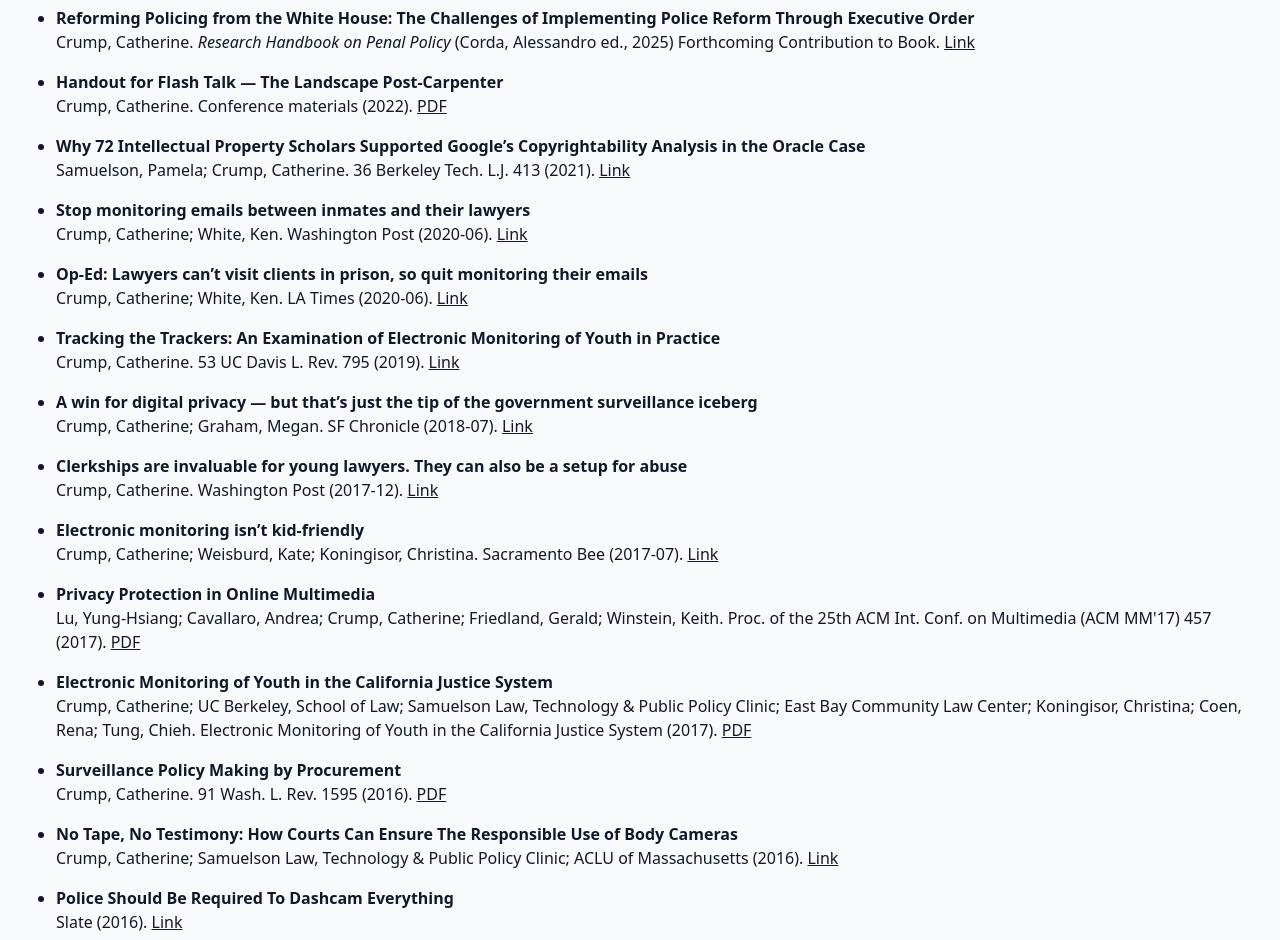
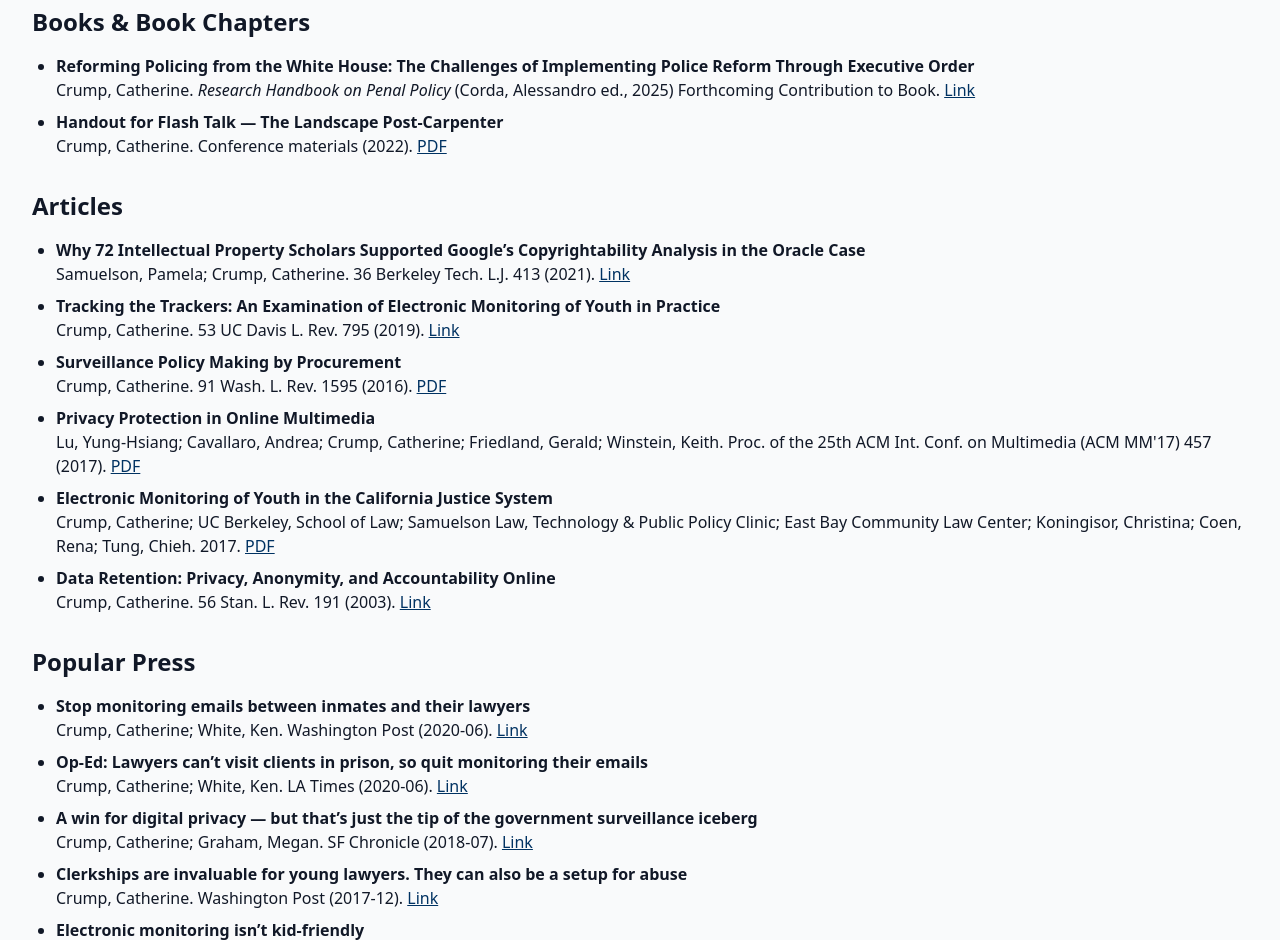
Before and after one commit to homejeopardy/ccrump, a plain HTML site: page publications.html in a window 1280 px wide. Shown: the part 146-1086 px from the top of the page. Drawn offline with nearby package versions, Linux system fonts and the light colour scheme.

Commit message:
Update publications.html

```diff
--- a/publications.html
+++ b/publications.html
@@ -4,12 +4,17 @@
   <meta charset="UTF-8">
   <meta name="viewport" content="width=device-width, initial-scale=1.0">
   <title>Publications - Catherine Crump</title>
-  <link href="https://cdn.jsdelivr.net/npm/tailwindcss@2.2.19/dist/tailwind.min.css" rel="stylesheet">
+  <script src="https://cdn.tailwindcss.com"></script>
+  <style>
+    /* Custom Berkeley blue */
+    .bg-berkeley-blue { background-color: #003262; }
+    .text-berkeley-blue { color: #003262; }
+  </style>
 </head>
 <body class="bg-gray-50 text-gray-900">
   <!-- Navbar -->
   <nav class="bg-berkeley-blue text-white p-4">
-    <div class="container mx-auto flex justify-between">
+    <div class="container mx-auto flex justify-between items-center">
       <h1 class="text-xl font-semibold">Catherine Crump</h1>
       <div>
         <a href="index.html" class="px-3 hover:underline">Home</a>
@@ -22,149 +27,138 @@
   <main class="container mx-auto p-8">
     <h2 class="text-3xl font-bold mb-6">Publications</h2>
 
-    <ul class="list-disc ml-6 space-y-4">
-
+    <!-- Books & Book Chapters -->
+    <section class="mb-8">
+      <h3 class="text-2xl font-semibold mb-4">Books & Book Chapters</h3>
+      <ul class="list-disc ml-6 space-y-2">
         <li>
           <strong>Reforming Policing from the White House: The Challenges of Implementing Police Reform Through Executive Order</strong><br>
           Crump, Catherine. <em>Research Handbook on Penal Policy</em> (Corda, Alessandro ed., 2025) Forthcoming Contribution to Book. <a href="https://lawcat.berkeley.edu/record/1314896" class="text-berkeley-blue underline">Link</a>
         </li>
-
         <li>
           <strong>Handout for Flash Talk — The Landscape Post-Carpenter</strong><br>
           Crump, Catherine. Conference materials (2022). <a href="https://lawcat.berkeley.edu/record/1241799/files/0003-36-1-Samuelson.pdf" class="text-berkeley-blue underline">PDF</a>
         </li>
+      </ul>
+    </section>
 
+    <!-- Articles -->
+    <section class="mb-8">
+      <h3 class="text-2xl font-semibold mb-4">Articles</h3>
+      <ul class="list-disc ml-6 space-y-2">
         <li>
           <strong>Why 72 Intellectual Property Scholars Supported Google’s Copyrightability Analysis in the Oracle Case</strong><br>
           Samuelson, Pamela; Crump, Catherine. 36 Berkeley Tech. L.J. 413 (2021). <a href="https://lawcat.berkeley.edu/record/1241799" class="text-berkeley-blue underline">Link</a>
         </li>
+        <li>
+          <strong>Tracking the Trackers: An Examination of Electronic Monitoring of Youth in Practice</strong><br>
+          Crump, Catherine. 53 UC Davis L. Rev. 795 (2019). <a href="https://lawcat.berkeley.edu/record/1129127" class="text-berkeley-blue underline">Link</a>
+        </li>
+        <li>
+          <strong>Surveillance Policy Making by Procurement</strong><br>
+          Crump, Catherine. 91 Wash. L. Rev. 1595 (2016). <a href="https://lawcat.berkeley.edu/record/1127536" class="text-berkeley-blue underline">PDF</a>
+        </li>
+        <li>
+          <strong>Privacy Protection in Online Multimedia</strong><br>
+          Lu, Yung-Hsiang; Cavallaro, Andrea; Crump, Catherine; Friedland, Gerald; Winstein, Keith. Proc. of the 25th ACM Int. Conf. on Multimedia (ACM MM'17) 457 (2017). <a href="https://lawcat.berkeley.edu/record/1128175" class="text-berkeley-blue underline">PDF</a>
+        </li>
+        <li>
+          <strong>Electronic Monitoring of Youth in the California Justice System</strong><br>
+          Crump, Catherine; UC Berkeley, School of Law; Samuelson Law, Technology & Public Policy Clinic; East Bay Community Law Center; Koningisor, Christina; Coen, Rena; Tung, Chieh. 2017. <a href="https://lawcat.berkeley.edu/record/1128174" class="text-berkeley-blue underline">PDF</a>
+        </li>
+        <li>
+          <strong>Data Retention: Privacy, Anonymity, and Accountability Online</strong><br>
+          Crump, Catherine. 56 Stan. L. Rev. 191 (2003). <a href="https://lawcat.berkeley.edu/record/1118869" class="text-berkeley-blue underline">Link</a>
+        </li>
+      </ul>
+    </section>
 
+    <!-- Popular Press -->
+    <section class="mb-8">
+      <h3 class="text-2xl font-semibold mb-4">Popular Press</h3>
+      <ul class="list-disc ml-6 space-y-2">
         <li>
           <strong>Stop monitoring emails between inmates and their lawyers</strong><br>
           Crump, Catherine; White, Ken. Washington Post (2020-06). <a href="https://www.washingtonpost.com/opinions/2020/03/20/coronavirus-is-upending-society-here-are-ideas-mitigate-its-impact/?arc404=true#Crump-White" class="text-berkeley-blue underline">Link</a>
         </li>
-
         <li>
           <strong>Op-Ed: Lawyers can’t visit clients in prison, so quit monitoring their emails</strong><br>
           Crump, Catherine; White, Ken. LA Times (2020-06). <a href="https://www.latimes.com/opinion/story/2020-06-22/lawyers-incarcerated-prisons-email-monitor" class="text-berkeley-blue underline">Link</a>
         </li>
-
-      <li>
-        <strong>Tracking the Trackers: An Examination of Electronic Monitoring of Youth in Practice</strong><br>
-        Crump, Catherine. 53 UC Davis L. Rev. 795 (2019). <a href="https://lawcat.berkeley.edu/record/1129127" class="text-berkeley-blue underline">Link</a>
-      </li>
-
         <li>
           <strong>A win for digital privacy — but that’s just the tip of the government surveillance iceberg</strong><br>
           Crump, Catherine; Graham, Megan. SF Chronicle (2018-07). <a href="https://www.sfchronicle.com/opinion/article/A-win-for-digital-privacy-but-that-s-just-13050358.php" class="text-berkeley-blue underline">Link</a>
         </li>
-
         <li>
           <strong>Clerkships are invaluable for young lawyers. They can also be a setup for abuse</strong><br>
           Crump, Catherine. Washington Post (2017-12). <a href="https://www.washingtonpost.com/news/posteverything/wp/2017/12/15/when-women-law-clerks-are-harassed-they-often-have-nowhere-to-turn/" class="text-berkeley-blue underline">Link</a>
         </li>
-
         <li>
           <strong>Electronic monitoring isn’t kid-friendly</strong><br>
           Crump, Catherine; Weisburd, Kate; Koningisor, Christina. Sacramento Bee (2017-07). <a href="https://www.sacbee.com/opinion/op-ed/soapbox/article162572678.html" class="text-berkeley-blue underline">Link</a>
         </li>
-
-      <li>
-        <strong>Privacy Protection in Online Multimedia</strong><br>
-        Lu, Yung-Hsiang; Cavallaro, Andrea; Crump, Catherine; Friedland, Gerald; Winstein, Keith. Proc. of the 25th ACM Int. Conf. on Multimedia (ACM MM'17) 457 (2017). <a href="https://lawcat.berkeley.edu/record/1128175" class="text-berkeley-blue underline">PDF</a>
-      </li>
-
-      <li>
-        <strong>Electronic Monitoring of Youth in the California Justice System</strong><br>
-        Crump, Catherine; UC Berkeley, School of Law; Samuelson Law, Technology & Public Policy Clinic; East Bay Community Law Center; Koningisor, Christina; Coen, Rena; Tung, Chieh. Electronic Monitoring of Youth in the California Justice System (2017). <a href="https://lawcat.berkeley.edu/record/1128174" class="text-berkeley-blue underline">PDF</a>
-      </li>
-
-      <li>
-        <strong>Surveillance Policy Making by Procurement</strong><br>
-        Crump, Catherine. 91 Wash. L. Rev. 1595 (2016). <a href="https://lawcat.berkeley.edu/record/1127536" class="text-berkeley-blue underline">PDF</a>
-      </li>
-
-      <li>
-        <strong>No Tape, No Testimony: How Courts Can Ensure The Responsible Use of Body Cameras</strong><br>
-        Crump, Catherine; Samuelson Law, Technology & Public Policy Clinic; ACLU of Massachusetts (2016). <a href="https://lawcat.berkeley.edu/record/1127612" class="text-berkeley-blue underline">Link</a>
-      </li>
-
         <li>
           <strong>Police Should Be Required To Dashcam Everything</strong><br>
           Slate (2016). <a href="https://slate.com/technology/2016/03/police-should-be-required-to-dashcam-everything.html" class="text-berkeley-blue underline">Link</a>
         </li>
-
         <li>
           <strong>It's Important for SF to Get Body-Camera Rules for Police Right</strong><br>
           Crump, Catherine. S.F. Chron. (2016). <a href="https://lawcat.berkeley.edu/record/1127609" class="text-berkeley-blue underline">Link</a>
         </li>
-
         <li>
           <strong>Citizens Need More Say over Police Surveillance Technology</strong><br>
           Crump, Catherine. S.F. Chron. (2016). <a href="https://lawcat.berkeley.edu/record/1127608" class="text-berkeley-blue underline">Link</a>
         </li>
-
         <li>
           <strong>Invasion of the Data Snatchers: Big Data and the Internet of Things Means the Surveillance of Everything</strong><br>
           Crump, Catherine; Harwood, Matthew. TomDispatch (2014). <a href="https://tomdispatch.com/crump-and-harwood-the-net-closes-around-us" class="text-berkeley-blue underline">Link</a>
         </li>
-
         <li>
           <strong>A Cop May Be Following You Everywhere</strong><br>
-        Crump, Catherine. CNN (2014). <a href="http://www.cnn.com/2014/10/06/opinion/crump-police-surveillance/index.html" class="text-berkeley-blue underline">PDF</a>
+          Crump, Catherine. CNN (2014). <a href="http://www.cnn.com/2014/10/06/opinion/crump-police-surveillance/index.html" class="text-berkeley-blue underline">Link</a>
         </li>
-
         <li>
           <strong>You Are Being Tracked: How License Plate Readers Are Being Used to Record Americans' Movements</strong><br>
           Crump, Catherine. ACLU (2013). <a href="https://lawcat.berkeley.edu/record/1125858" class="text-berkeley-blue underline">Link</a>
         </li>
-
         <li>
           <strong>Why Americans Are Saying No to Domestic Drones</strong><br>
           Crump, Catherine; Stanley, Jay. Slate (2013). <a href="https://slate.com/technology/2013/02/domestic-surveillance-drone-bans-are-sweeping-the-nation.html" class="text-berkeley-blue underline">Link</a>
         </li>
-
         <li>
           <strong>The Vast, Troubling Call Database Drug Agents Use to Identify Burner Phones</strong><br>
           Crump, Catherine. Slate (2013). <a href="https://slate.com/technology/2013/09/hemisphere-project-an-aclu-lawyer-on-the-troubling-database-used-to-id-burner-phones.html" class="text-berkeley-blue underline">Link</a>
         </li>
-
         <li>
           <strong>Cell Phone Companies Reveal How Often They Hand Your Data Over to Law Enforcement</strong><br>
           Crump, Catherine. Slate (2013). <a href="https://slate.com/technology/2013/12/ed-markey-letters-from-cellphone-companies-how-often-at-t-t-mobile-give-the-government-customer-data.html" class="text-berkeley-blue underline">Link</a>
         </li>
-
         <li>
           <strong>The Best Week for Privacy In a Long Time</strong><br>
           Crump, Catherine. CNN (2013). <a href="https://www.cnn.com/2013/12/21/opinion/crump-privacy-victories/index.html" class="text-berkeley-blue underline">Link</a>
         </li>
-
         <li>
           <strong>The GPS Act Supports Legitimate Investigations and Protects Privacy</strong><br>
           Crump, Catherine. U.S. News & World Rep. (2012). <a href="https://lawcat.berkeley.edu/record/1125303" class="text-berkeley-blue underline">Link</a>
         </li>
-
         <li>
           <strong>How GPS Tracking Threatens Our Privacy</strong><br>
           Crump, Catherine. CNN (2011). <a href="https://www.cnn.com/2011/11/07/opinion/crump-gps/index.html" class="text-berkeley-blue underline">PDF</a>
         </li>
-
         <li>
           <strong>Protecting Privacy from Aerial Surveillance: Recommendations for Government Use of Drone Aircraft</strong><br>
           Crump, Catherine; Stanley, Jay. ACLU (2011). <a href="https://lawcat.berkeley.edu/record/1124682" class="text-berkeley-blue underline">Link</a>
         </li>
-
         <li>
           <strong>Court Rulings Unreasonably Silence Student Speech</strong><br>
           Crump, Catherine. Knoxville News-Sentinel (2010). <a href="https://lawcat.berkeley.edu/record/1124112" class="text-berkeley-blue underline">PDF</a>
         </li>
+      </ul>
+    </section>
 
-      <li>
-        <strong>Data Retention: Privacy, Anonymity, and Accountability Online</strong><br>
-        Crump, Catherine. 56 Stan. L. Rev. 191 (2003). <a href="https://lawcat.berkeley.edu/record/1118869" class="text-berkeley-blue underline">Link</a>
-      </li>
+    <!-- Advocacy Reports -->
+    <!-- (Add these if we have any for this first batch, can be added later) -->
 
-    </ul>
   </main>
 
   <!-- Footer -->
```
Lines whose indentation alone changed are shown as unchanged.
